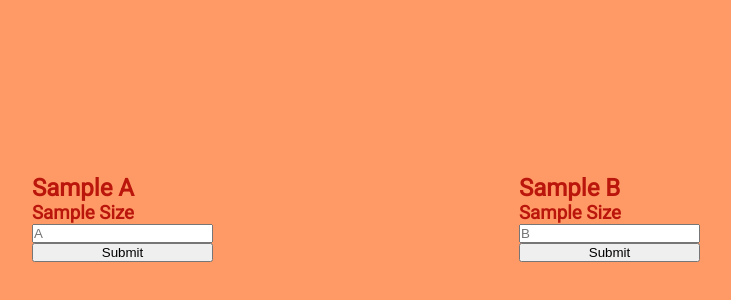
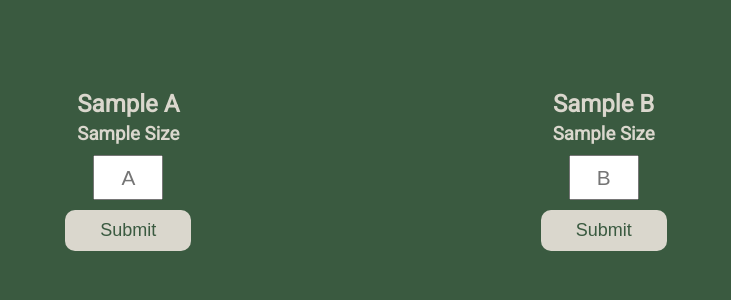
Before and after one commit to anousheh21/Students-T-Test, a website: page views/test.html in a window 1280 px wide. Shown: the part 182-482 px from the top of the page, without its empty margins (274-1005 px from the left). Drawn offline with Linux system fonts and the light colour scheme.

Commit message:
Styled inputs and button for sample size

```diff
--- a/views/style.css
+++ b/views/style.css
@@ -9,8 +9,8 @@
 }
 
 body {
-    background-color: #FF9966;
-    color: #BA160C;
+    background-color: #3A5A40;
+    color: #DAD7CD;
     font-family: Roboto, Arial, Helvetica, sans-serif;
     display: flex;
     flex-direction: column;
@@ -23,10 +23,11 @@ body {
 /* index.html specific styling */
 
 .enterButton {
-    background-color: #BA160C;
-    color: white;
+    background-color: #DAD7CD;
+    color: #3A5A40;
     cursor: pointer;
-    border: 5px solid #BA160C;
+    /* border: 5px solid #DAD7CD; */
+    border: none;
     padding: 20px 50px;
     font-family: inherit;
     font-size: 32px;
@@ -35,7 +36,7 @@ body {
 }
 
 .enterButton:hover {
-    border: 5px solid #8A3324;
+    background-color: #D1D8C5;
 }
 
 .enterButton:active{
@@ -47,15 +48,65 @@ body {
 .testbody {
     flex-direction: row;
     justify-content: space-evenly;
-
 }
 
 .asample {
     display: flex;
     flex-direction: column;
+    margin-bottom: 100px;
+    align-items: center;
 }
 
 .bsample {
     display: flex;
     flex-direction: column;
+    margin-bottom: 100px;
+    align-items: center;
 }
+
+.headings {
+    display: flex;
+    flex-direction: column;
+    align-items: center;
+    margin: 10px;
+}
+
+.aheading, .bheading {
+    margin: 5px;
+}
+
+.input {
+    color: #344E41;
+    text-align: center;
+    font-size: 130%;
+    width: 70px;
+    height: 45px;
+}
+
+.input:focus {
+    outline:#213129;
+}
+
+/* removes arrows from number input */
+input::-webkit-inner-spin-button, input::-webkit-outer-spin-button {
+    -webkit-appearance: none;
+}
+
+.submitButton {
+    margin: 10px;
+    background-color:#DAD7CD ;
+    color:#3A5A40;
+    cursor: pointer;
+    padding: 10px 35px;
+    border-radius: 10px;
+    font-size: 18px;
+    border: none;
+}
+
+.submitButton:hover {
+    background-color: #D1D8C5;
+}
+
+.submitButton:active {
+    transform: scale(0.98);
+}
--- a/views/test.html
+++ b/views/test.html
@@ -9,16 +9,20 @@
 </head>
 <body class="testbody">
     <div class="asample">
-        <h2 class="aheading">Sample A</h2>
-        <h3 class="asubheading">Sample Size</h3>
-        <input type="number" placeholder="A" autocomplete="off" class="ainput">
-        <button type="submit" class="asubmit">Submit</button>
+        <div class="headings">
+            <h2 class="aheading">Sample A</h2>
+            <h3 class="asubheading">Sample Size</h3>
+        </div>
+        <input type="number" placeholder="A" autocomplete="off" class="ainput input">
+        <button type="submit" class="asubmit submitButton">Submit</button>
     </div>
     <div class="bsample">
-        <h2 class="bheading">Sample B</h2>
-        <h3 class="bsubheading">Sample Size</h3>
-        <input type="number" placeholder="B" autocomplete="off" class="binput">
-        <button type="submit" class="bsubmit">Submit</button>
+        <div class="headings">
+            <h2 class="bheading">Sample B</h2>
+            <h3 class="bsubheading">Sample Size</h3>
+        </div>
+        <input type="number" placeholder="B" autocomplete="off" class="binput input">
+        <button type="submit" class="bsubmit submitButton">Submit</button>
     </div>
 </body>
 </html>
```
